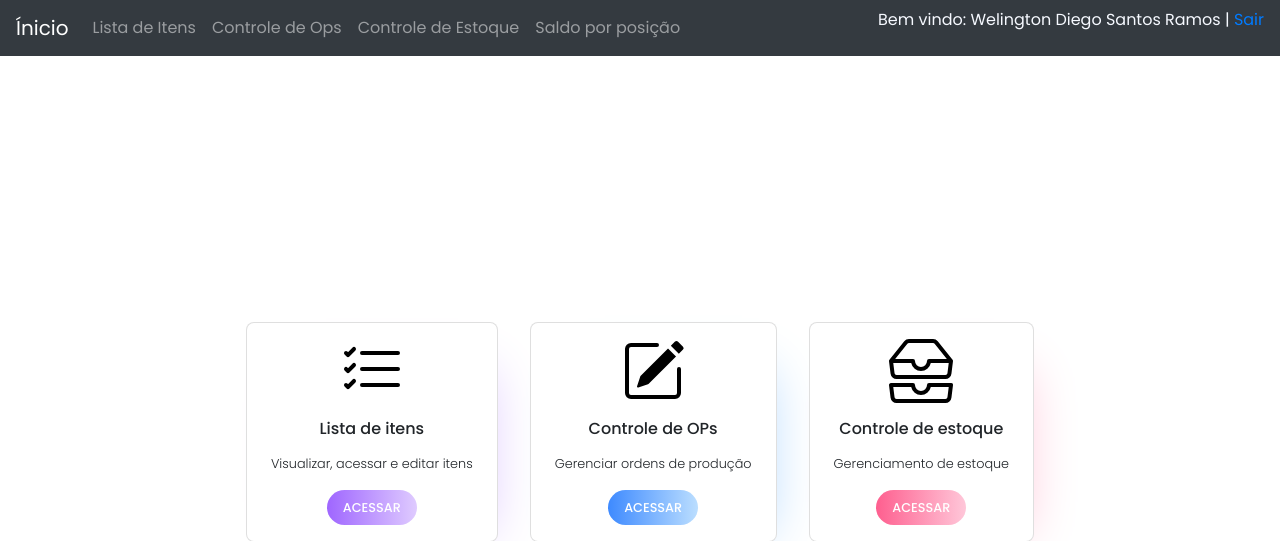
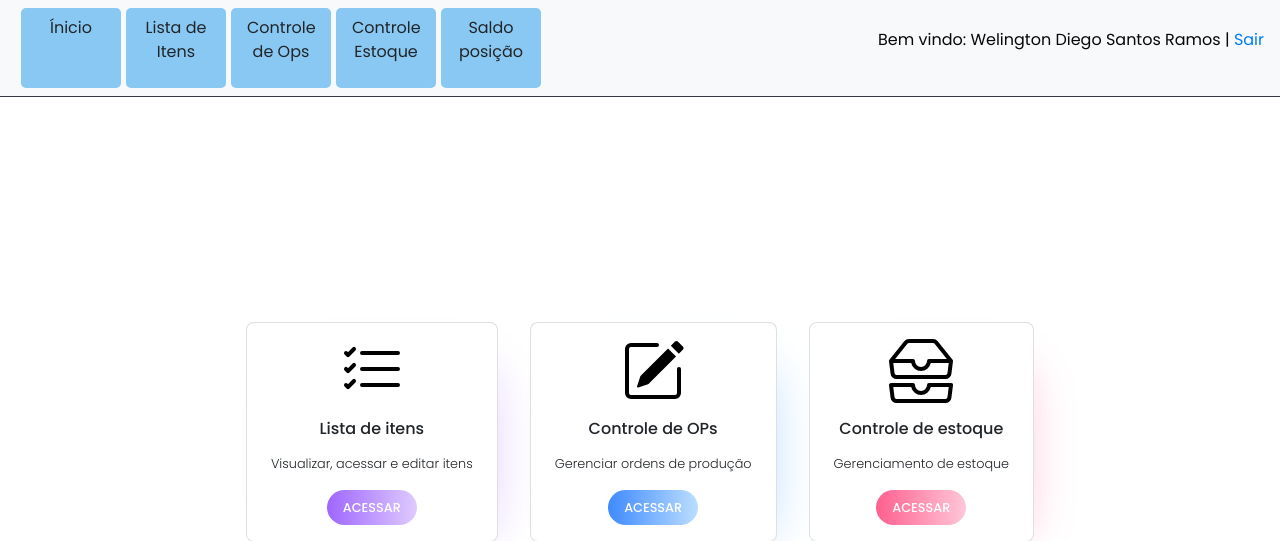
Before and after one commit to dyda91/api-omie, a Flask app: page /index in a window 1280 px wide. Shown: the top 541 px of the page. Run offline with Flask 2, Linux system fonts and the light colour scheme; a user stored in the database is signed in; some libraries are stand-ins or nearby versions.

Commit message:
add new features

```diff
--- a/static/style.css
+++ b/static/style.css
@@ -54,7 +54,7 @@ table{
 }
 
 .usuario{
-    color: #F6F9FF;
+    color: #080808;
 }
 
 .posições{
@@ -62,9 +62,21 @@ table{
     width: 80%;
 }
 
+.menu{
+    width: 100%;
+}
+
 main.cards {
     display: flex;
     padding: 32px;
+}
+
+.card-menu{
+    width: 100px;
+    height: 80px;
+    background: rgb(137, 200, 243);
+    border-radius: 5px;
+    margin-left: 5px;
 }
 
 main.cards section.card {
--- a/templates/header.html
+++ b/templates/header.html
@@ -4,28 +4,24 @@
 
 {% block body %}
 <div class="container">
-<nav class="navbar navbar-expand-lg  navbar-dark bg-dark w-100 fixed-top header">
+<nav class="navbar navbar-expand-lg  navbar-light bg-light w-100 fixed-top header  border-bottom border-2 border-dark">
     <button class="navbar-toggler" type="button" data-bs-toggle="collapse" data-bs-target="#navbarTogglerDemo03" aria-controls="navbarTogglerDemo03" aria-expanded="false" aria-label="Toggle navigation">
       <span class="navbar-toggler-icon"></span>
     </button>
-    <a class="navbar-brand mr   -auto" href="{{url_for('index')}}">Ínicio</a>
+
+    <div class="collapse navbar-collapse" id="navbarTogglerDemo03">
+
+          <a class="nav-link card-menu text-center" href="{{url_for('index')}}"> Ínicio</a>
+
+          <a class="nav-link card-menu text-center" href="{{ url_for('itens')}}">Lista de Itens</a>
+
+          <a class="nav-link card-menu text-center" href="{{ url_for('ordens_producao')}}">Controle de Ops</a>
+
+          <a class="nav-link card-menu text-center" href="{{ url_for('consulta_estoque')}}">Controle Estoque</a>
+
+          <a class="nav-link card-menu text-center" href="{{ url_for('posicoes_estoque')}}">Saldo posição</a>
 
 
-    <div class="collapse navbar-collapse" id="navbarTogglerDemo03">
-      <ul class="navbar-nav mr-auto mt-2 mt-lg-0">
-        <li class="nav-item">
-          <a class="nav-link" href="{{ url_for('itens')}}">Lista de Itens</a>
-        </li>
-        <li class="nav-item">
-          <a class="nav-link" href="{{ url_for('ordens_producao')}}">Controle de Ops</a>
-        </li>
-        <li class="nav-item">
-            <a class="nav-link" href="{{ url_for('consulta_estoque')}}">Controle de Estoque</a>
-        </li>
-        <li class="nav-item">
-          <a class="nav-link" href="{{ url_for('posicoes_estoque')}}">Saldo por posição</a>
-      </li>
-      </ul>
 
     </div>
     <div class="usuario"><p> Bem vindo: {{ current_user.name }} | <a href="/logout">Sair</a> </p></div>
```
Also changed, not shown: database.db.
